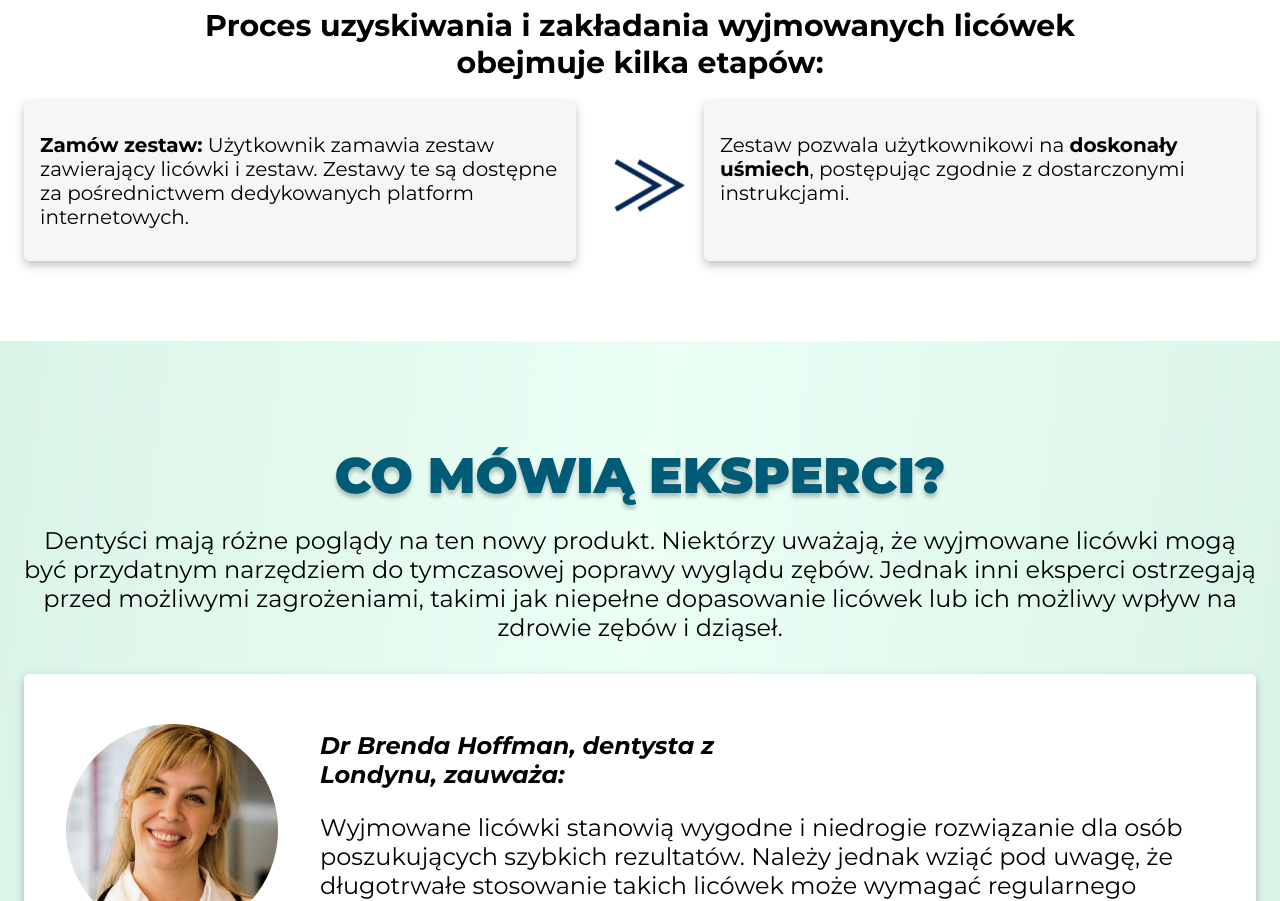
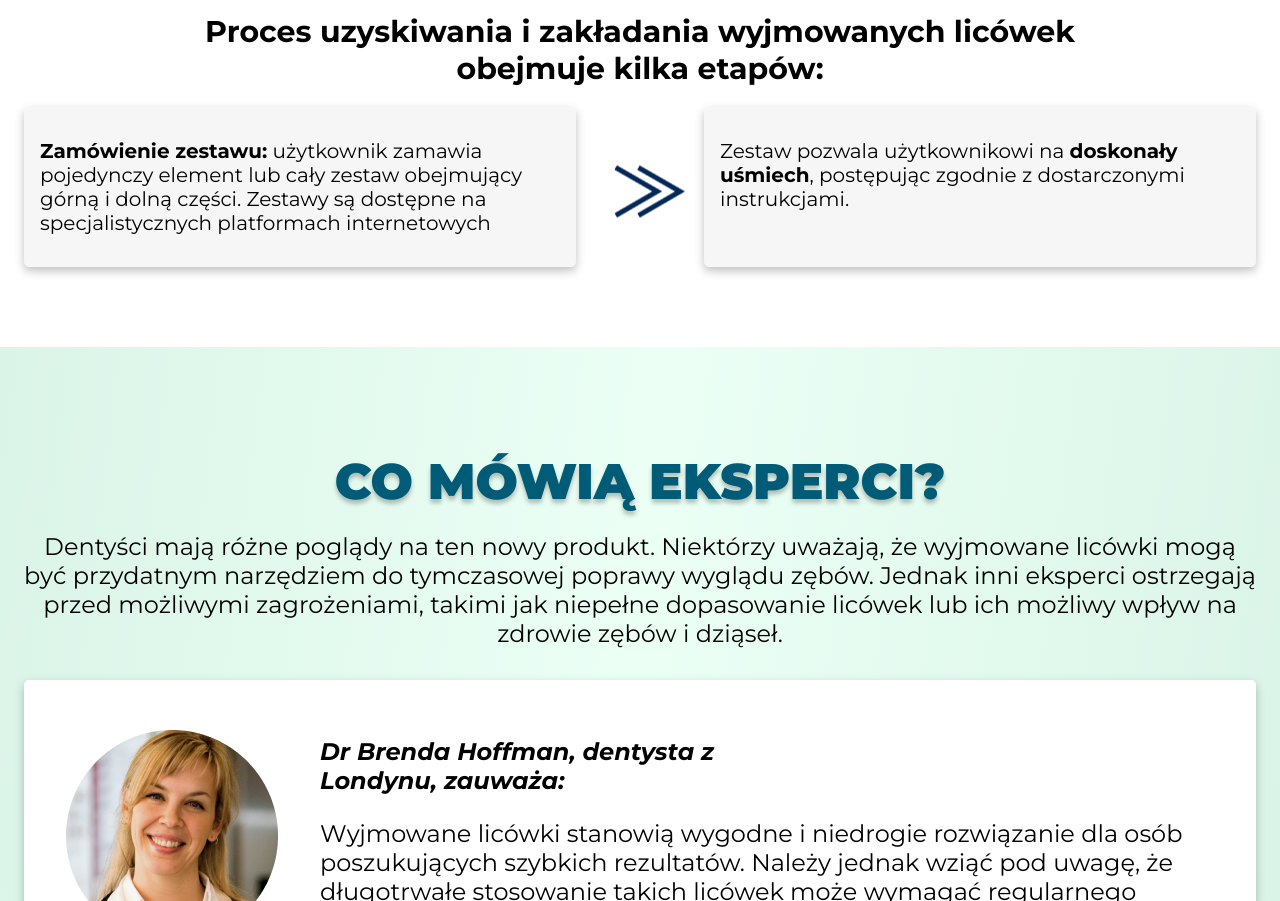
Before and after one commit to htmlcoder001/pl-2137-BrightSmile, a plain HTML site: page index.html in a window 1280 px wide. Shown: the part 6746-7647 px from the top of the page. Drawn offline with Linux system fonts and the light colour scheme.

Commit message:
Updated text

```diff
--- a/index.html
+++ b/index.html
@@ -238,7 +238,7 @@
         <span class="theme-headline work-content__headline">Jak to działa?</span>
         <p class="work-wrapper__text">Proces uzyskiwania i zakładania wyjmowanych licówek obejmuje kilka etapów:</p>
         <div class="work-wrapper__steps">
-          <div class="work-steps__item"><b>Zamów zestaw:</b> Użytkownik zamawia zestaw zawierający licówki i zestaw. Zestawy te są dostępne za pośrednictwem dedykowanych platform internetowych.</div>
+          <div class="work-steps__item"><b>Zamówienie zestawu:</b> użytkownik zamawia pojedynczy element lub cały zestaw obejmujący górną i dolną części. Zestawy są dostępne na specjalistycznych platformach internetowych</div>
           <div class="work-steps__item">Zestaw pozwala użytkownikowi na <b>doskonały uśmiech</b>, postępując zgodnie z dostarczonymi instrukcjami.</div>
         </div>
       </div>
```
Also changed, not shown: img/about-img.png, img/how-2.png, img/how-3.png.
